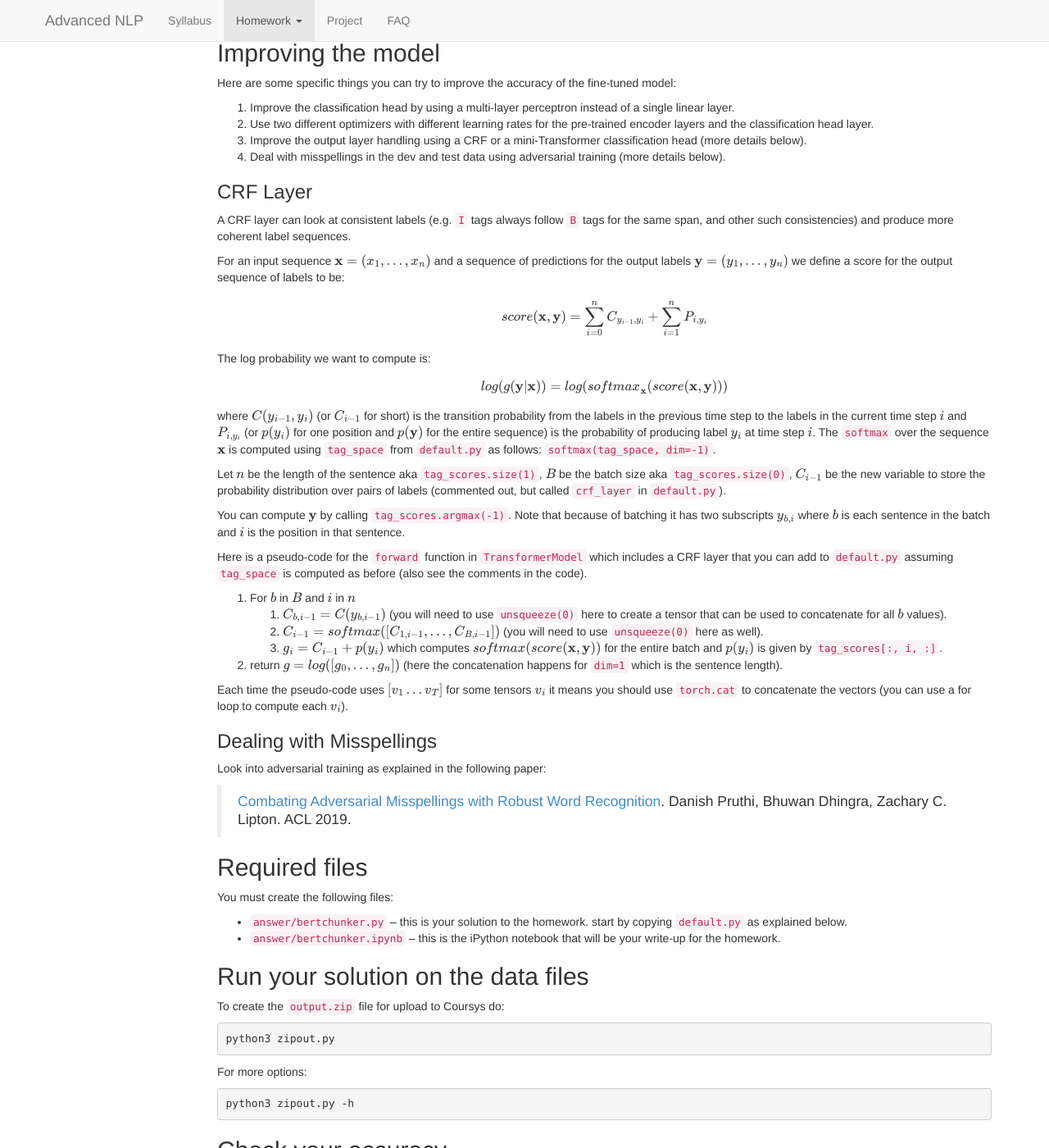
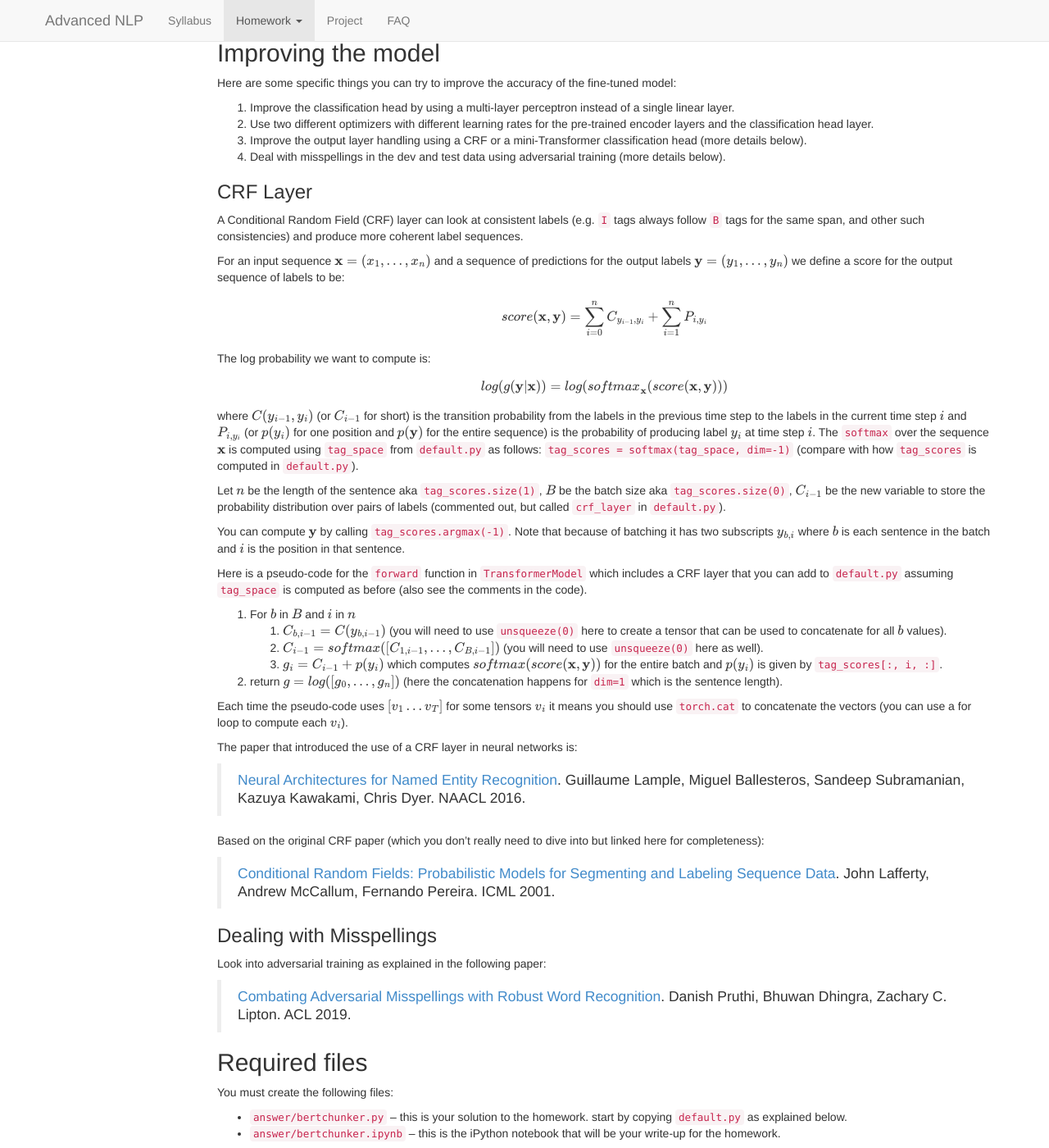
Before and after one commit to anoopsarkar/advanced-nlp-class, a Jekyll site: the page built from hw1.md, in a window 1280 px wide and 1400 px high, scrolled down 5067 px. Shown: the whole window at 82% size. Built offline with Jekyll 4.4.1, drawn with Linux system fonts in a browser that asks for light colours; nearby versions of some CDN libraries; formulas are drawn with MathJax 3.

Commit message:
upd hw1 with crf references

```diff
--- a/hw1.md
+++ b/hw1.md
@@ -343,9 +343,9 @@ of the fine-tuned model:
 
 ### CRF Layer
 
-A CRF layer can look at consistent labels (e.g. `I` tags always
-follow `B` tags for the same span, and other such consistencies)
-and produce more coherent label sequences.
+A Conditional Random Field (CRF) layer can look at consistent labels
+(e.g. `I` tags always follow `B` tags for the same span, and other
+such consistencies) and produce more coherent label sequences.
 
 For an input sequence $$\mathbf{x} = (x_{1}, \ldots, x_{n})$$ and a sequence
 of predictions for the output labels $$\mathbf{y} = (y_{1}, \ldots, y_{n})$$
@@ -364,7 +364,8 @@ to the labels in the current time step $$i$$ and $$P_{i,y_{i}}$$
 entire sequence)  is the probability of producing label $$y_{i}$$
 at time step $$i$$. The `softmax` over the sequence $$\mathbf{x}$$
 is computed using `tag_space` from `default.py` as follows:
-`softmax(tag_space, dim=-1)`.
+`tag_scores = softmax(tag_space, dim=-1)` (compare with how
+`tag_scores` is computed in `default.py`).
 
 Let $$n$$ be the length of the sentence aka ``tag_scores.size(1)``,
 $$B$$ be the batch size aka ``tag_scores.size(0)``, $$C_{i-1}$$ be
@@ -389,6 +390,14 @@ which includes a CRF layer that you can add to `default.py` assuming
 Each time the pseudo-code uses $$[ v_{1} \ldots v_{T} ]$$ for some
 tensors $$v_{i}$$ it means you should use `torch.cat` to concatenate
 the vectors (you can use a for loop to compute each $$v_{i}$$).
+
+The paper that introduced the use of a CRF layer in neural networks is:
+
+> [Neural Architectures for Named Entity Recognition](https://arxiv.org/abs/1603.01360). Guillaume Lample, Miguel Ballesteros, Sandeep Subramanian, Kazuya Kawakami, Chris Dyer. NAACL 2016.
+
+Based on the original CRF paper (which you don't really need to dive into but linked here for completeness):
+
+> [Conditional Random Fields: Probabilistic Models for Segmenting and Labeling Sequence Data](https://dl.acm.org/doi/10.5555/645530.655813). John Lafferty, Andrew McCallum, Fernando Pereira. ICML 2001.
 
 ### Dealing with Misspellings
 
```
